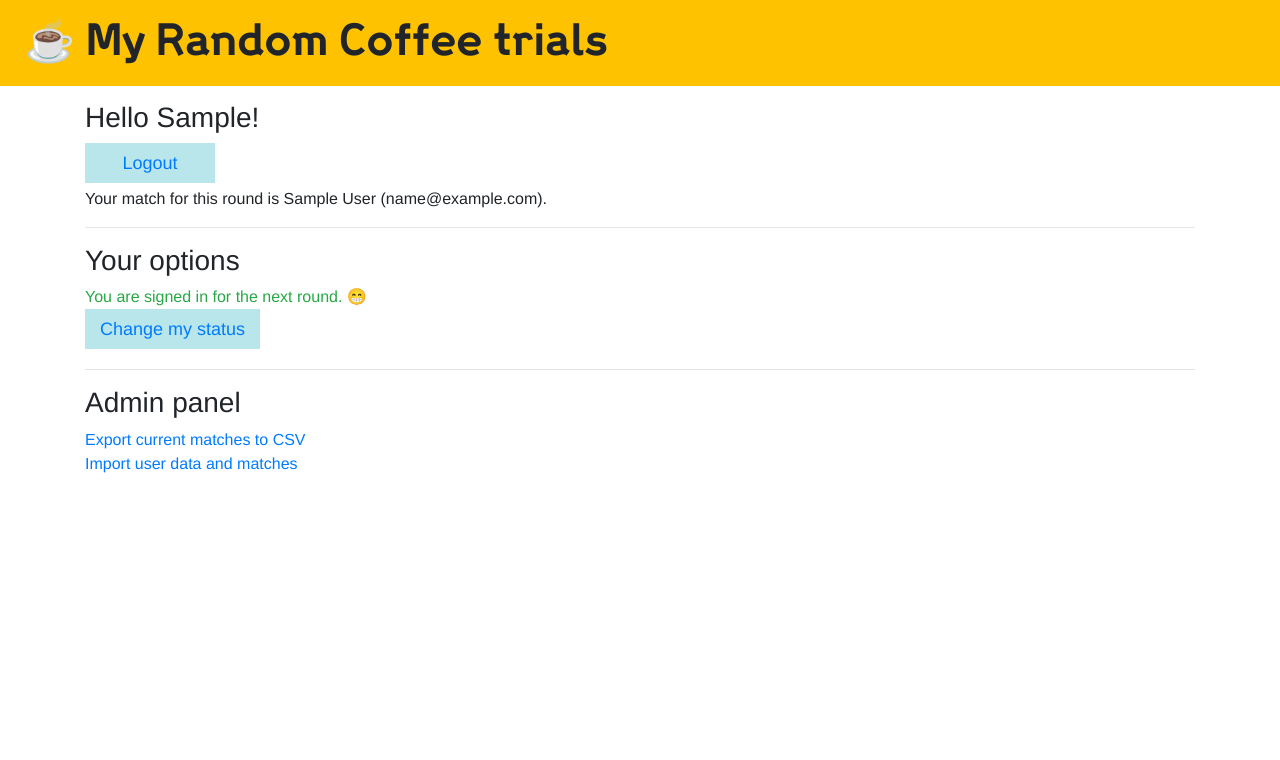
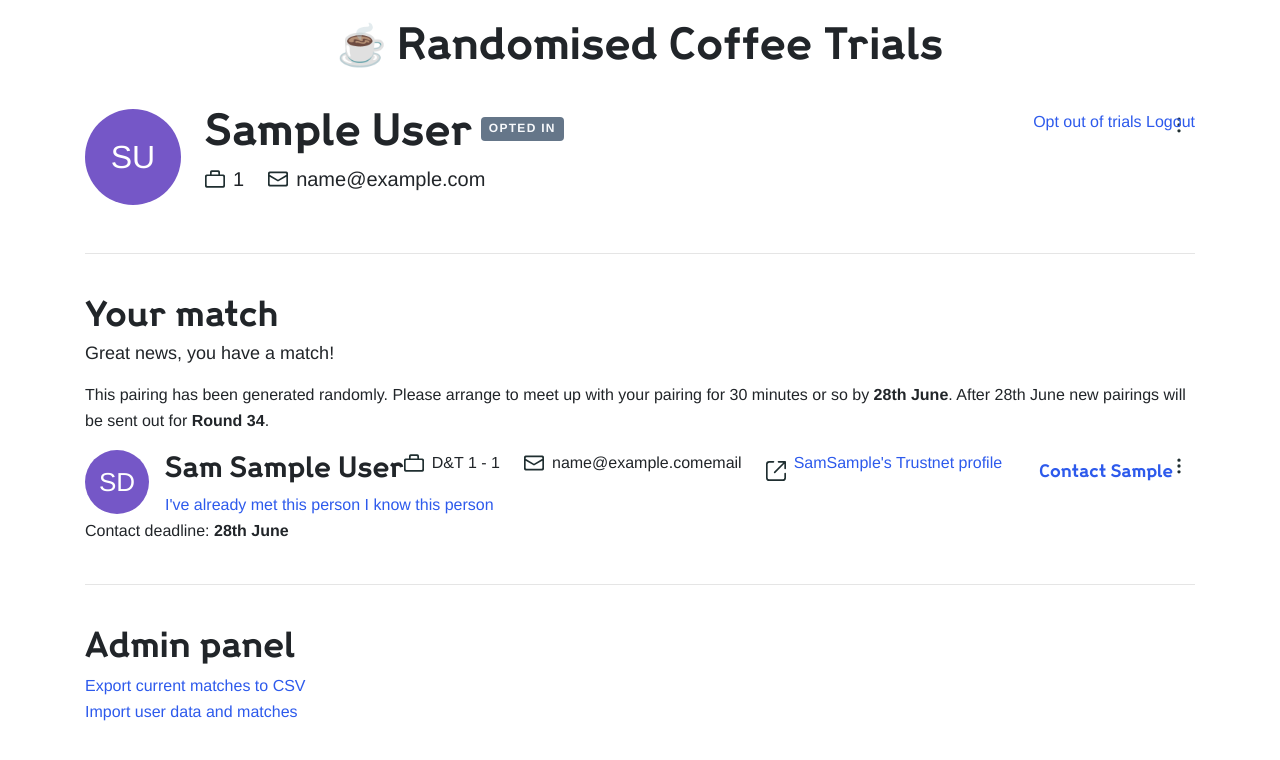
Before and after one commit to wellcometrust/coffeetrial, a Flask app: template api/templates/user/index.html in a window 1280 px wide. Shown: the top 760 px of the page. Run offline with Flask 2, Linux system fonts and the light colour scheme; the template is opened without the code that fills it: values that come from a table or form of the project are taken from there, others are empty; tables that the repository leaves empty hold one stand-in row (values such as "Sample post"); parts of the project's set-up code (start-up, migrations or seed data) failed here and were passed over; some libraries are stand-ins or nearby versions.

Commit message:
Added styling and markup to match design

```diff
--- a/api/static/css/styles.css
+++ b/api/static/css/styles.css
@@ -1,72 +1,3 @@
-.button-like {
-  font-size: 1.125rem;
-  margin-bottom: 8px;
-  margin-bottom: 0.5rem;
-  clear: none;
-  display: block;
-  box-sizing: border-box;
-  width: 100%;
-  margin: 0 12.5px 10px 0;
-  margin: 0 0.78125rem 0.625rem 0;
-  clear: both;
-  line-height: 22px;
-  padding-top: 9px;
-  padding-bottom: 9px;
-  height: auto;
-  float: none;
-  background-color: #B9E6EB;
-  background-image: linear-gradient(#B9E6EB 0%, #B9E6EB 50%, #62C0CE 50%, #62C0CE 100%);
-  background-size: 100% 200%;
-  background-position: 0 0;
-  transition: background-position 350ms;
-  max-width: 400px;
-  max-width: 25rem;
-  -webkit-box-sizing: content-box;
-  -moz-box-sizing: content-box;
-  box-sizing: content-box;
-  -webkit-box-shadow: none !important;
-  -moz-box-shadow: none !important;
-  box-shadow: none !important;
-  margin: 0 8px 4px 0;
-  margin: 0 0.5rem 0.25rem 0;
-  padding: 9px 15px;
-  padding: 0.5625rem 0.9375rem;
-  -moz-appearance: none;
-  -webkit-appearance: none;
-  appearance: none;
-  border: none;
-  display: inline-block;
-  height: 22px;
-  line-height: 22px;
-  min-width: auto;
-  overflow: visible;
-  text-align: center;
-  text-decoration: none;
-  text-shadow: none;
-  transition: background 350ms;
-  width: auto;
-  min-width: 100px;
-}
-.button-like:hover, .button-like:focus {
-  background-position: 0 100%;
-  color: #1F2E30;
-  font-size: 1.125rem;
-}
-.button-like a {
-  color: black;
-  text-underline: none;
-  text-decoration: none;
-}
-.label {
-  font-weight: bold;
-}
-.header {
-    width: 100%;
-    background-color: #fec200;
-    padding:15px 25px;
-    margin-bottom: 15px;
-}
-
 @font-face {
   font-family: 'Wellcome-Bold';
   src: url('fonts/wellcome-bold-webfont.woff2') format('woff2'),
@@ -74,11 +5,266 @@
   font-weight: bold;
   font-style: normal;
 }
+
 body {
-  font-family: "Helvetica Neue";
+  font-family: "Helvetica Neue", Helvetica, Arial, sans-serif;
+  line-height: 1.63;
   width: 100%;
 }
 
-h1 {
-  font-family: 'Wellcome-Bold';
+a {
+  color: #2d5aec;
 }
+
+.h1,
+.h2,
+.h3,
+.btn{
+  font-family: 'Wellcome-Bold', Helvetica, Arial, sans-serif;
+}
+
+.h1 {
+  font-size: 26px;
+  line-height: 32px;
+}
+
+.h2 {
+  font-size: 22px;
+  line-height: 28px;
+}
+
+.h3 {
+  font-size: 18px;
+  line-height: 24px;
+}
+
+hr {
+  margin: 2rem 0;
+}
+
+@media screen and (min-width: 601px) {
+  .h1 {
+    font-size: 40px;
+    line-height: 56px;
+  }
+
+  .h2 {
+    font-size: 32px;
+    line-height: 40px;
+  }
+
+  .h3 {
+    font-size: 26px;
+    line-height: 32px;
+  }
+
+  hr {
+    margin: 2.5rem 0;
+  }
+}
+
+.label {
+  font-weight: bold;
+}
+
+.header {
+  margin-bottom: 15px;
+  padding: 15px 25px;
+}
+
+@media screen and (min-width: 601px) {
+  .header {
+    text-align: center;
+  }
+}
+
+@media screen and (max-width: 500px) {
+  .site-logo__icon::after {
+    content: " RCT"
+  }
+
+  .site-logo__text {
+    display: none;
+  }
+}
+
+.profile {
+  position: relative;
+}
+
+.profile--user {
+  min-height: 6.5rem;
+}
+
+@media screen and (min-width: 601px) {
+  .profile {
+    align-content: flex-start;
+    align-items: center;
+    display: flex;
+    flex-flow: row wrap;
+    padding-left: 4.5rem;
+  }
+
+  .profile--user {
+    padding-left: 6rem;
+  }
+}
+
+@media screen and (min-width: 992px) {
+  .profile {
+    padding-left: 5rem;
+  }
+
+  .profile--user {
+    padding-left: 7.5rem;
+  }
+}
+
+.profile__options {
+  position: absolute;
+  right: 0;
+  top: 0;
+}
+
+.user__header {
+  align-items: center;
+  display: flex;
+  flex-basis: 100%;
+  margin-bottom: 0.75rem;
+}
+
+.user__name {
+  font-size: 22px;
+  margin: 0 0.5rem 0 0;
+}
+
+@media screen and (min-width: 768px) {
+  .user__name {
+    font-size: 2.5rem;
+  }
+}
+
+.profile__avatar {
+  align-items: center;
+  background: #7557c7;
+  border-radius: 50rem;
+  color: #fff;
+  display: flex;
+  font-size: 1rem;
+  height: 3.5em;
+  justify-content: center;
+  margin-bottom: 1rem;
+  text-transform: uppercase;
+  width: 3.5em;
+}
+
+.profile--user__avatar {
+  font-size: 1.375em;
+  height: 5rem;
+  width: 5rem;
+}
+
+@media screen and (min-width: 601px) {
+  .profile__avatar {
+    left: 0;
+    position: absolute;
+    top: 0;
+  }
+
+@media screen and (min-width: 992px) {
+  .profile__avatar {
+    font-size: 26px;
+    height: 4rem;
+    width: 4rem;
+  }
+
+  .profile--user__avatar {
+    font-size: 2rem;
+    height: 6rem;
+    width: 6rem;
+  }
+}
+
+.user__status {
+  background: #657689;
+  border-radius: 0.25rem;
+  color: #f7f9fc;
+  display: inline-flex;
+  font-size: 0.75rem;
+  font-weight: bold;
+  letter-spacing: 1.3px;
+  margin-bottom: 0;
+  padding: 0.125rem 0.5rem;
+  text-transform: uppercase;
+}
+
+.user__email,
+.user__job-details {
+  font-size: 1.125rem;
+  line-height: 1.8;
+  margin: 0;
+}
+
+.icon-link {
+  background: 0 50% no-repeat;
+  background-size: 20px auto;
+  display: block;
+  margin-right: 24px;
+  padding-left: 28px;
+}
+
+.user__email,
+.match__email {
+  background-image: url("../img/mail.svg");
+}
+
+.user__job-details,
+.match__job-details {
+  background-image: url("../img/job.svg");
+}
+
+.link--external {
+  background-image: url("../img/open-external.svg");
+}
+
+@media screen and (min-width: 601px) {
+  .profile__details {
+    display: flex;
+    flex-flow: row wrap;
+  }
+}
+
+@media screen and (min-width: 768px) {
+  .user__email,
+  .user__job-details {
+    font-size: 1.25rem;
+  }
+}
+
+
+.match {}
+
+.match__status {
+  font-size: 1.125rem;
+  line-height: 1.333;
+}
+
+.btn-icon {
+  background: 50% 50% no-repeat;
+  background-size: 20px auto;
+  border: none;
+  height: 2rem;
+  width: 2rem;
+}
+
+.btn-icon .btn__text {
+  display: none;
+}
+
+.btn-icon--options {
+  background-image: url("../img/onyx.svg");
+  position: absolute;
+  right: 0;
+  top: 0;
+  transform: rotate(90deg);
+}
--- a/api/templates/base.html
+++ b/api/templates/base.html
@@ -2,8 +2,7 @@
 <html lang="en">
 <head>
     <meta charset="UTF-8">
-    <meta name="viewport" content="width=860, initial-scale=1.0">
-    <meta http-equiv="X-UA-Compatible" content="ie=edge">
+    <meta name="viewport" content="width=device-width, initial-scale=1, user-scalable = yes">
     <title>RCT App - {% block title %}Coffee for everyone!{% endblock %}</title>
 
     <link rel="stylesheet" href="{{ url_for('static', filename='css/bootstrap-grid.min.css') }}">
@@ -13,8 +12,9 @@
 </head>
 <body>
     <div class="header">
-        <h1 class="site-logo">
-            <div>☕ My Random Coffee trials</div>
+        <h1 class="site-logo h1">
+            <span class="site-logo__icon">☕</span>
+            <span class="site-logo__text">Randomised Coffee Trials</span>
         </h1>
     </div>
     <div class="container">
--- a/api/templates/user/index.html
+++ b/api/templates/user/index.html
@@ -2,32 +2,73 @@
 
 {% block content %}
     {% if user %}
-        <h3>Hello {{ user.firstname }}!</h3>
+        <section class="section user">
+            <div class="profile profile--user">
+                {% if user.avatar %}
+                    <figure class="profile__avatar profile--user__avatar">
+                        <img src="" alt="" class="profile__avatar-image">
+                    </figure>
+                {% else %}
+                    <div class="profile__avatar profile--user__avatar" role="presentation">
+                        <span class="profile__avatar-initials">{{ user.firstname[0:1] }}{{ user.lastname[0:1] }}</span>
+                    </div>
+                {% endif %}
+                <div class="user__header">
+                    <h2 class="user__name h2">{{ user.firstname }} {{ user.lastname }}</h2>
+                    <p class="user__status">
+                        {% if not user.active %}
+                        Opted out
+                        {% else %}
+                        Opted in
+                        {% endif %}
+                    </p>
+                </div>
+                <p class="user__job-details icon-link">{{ user.department_id }}</p>
+                <p class="user__email icon-link">{{ user.email }}</p>
+
+                <button class="btn-icon btn-icon--options"><span class="btn__text">User options</span></button>
+                <div class="user__options profile__options">
+                    <a href="{{ url_for('user.toggle_optin') }}" class="button-like">
+                        {% if user.active %}Opt out of trials{% else %}Opt in to trials{% endif %}
+                    </a>
                     <a href="{{ url_for('auth.logout') }}" class="button-like">Logout</a>
-        <div class="dashboard">
-            <div class="dashboard__current_match">
-                {% if m_user %}
-                    Your match for this round is {{ m_user.firstname }} {{ m_user.lastname }} ({{ m_user.email }}).
-                {% else %}
-                    Unfortunately we don't have a match for you this round. :'(
-                {% endif %}
                 </div>
+            </div>
+        </section>
         <hr>
-            <div class="dashboard__options">
-                <h3>Your options</h3>
-                <div class="dashboard__active {% if user.active %}text-success{% else %}text-warning{% endif %}">
-                    <!-- TODO: Use a toggle button -->
-                    {% if not user.active %}
-                        Your are currently not signed in for the next round. 😴
-                    {% else %}
-                        You are signed in for the next round. 😁
-                    {% endif %}
+        <section class="section match">
+            {# if m_user #}
+                <h3 class="match__heading h2">Your match</h3>
+                <p class="match__status">Great news, you have a match!</p>
+                <p>This pairing has been generated randomly. Please arrange to meet up with your pairing for 30 minutes or so by <strong>28th June</strong>. After 28th June new pairings will be sent out for <strong>Round 34</strong>.</p>
+                <div class="profile profile--match">
+                    <div class="profile__avatar" role="presentation">
+                        <span class="profile__avatar-initials">SD</span>
                     </div>
-                <a href="{{ url_for('user.toggle_optin') }}" class="button-like">Change my status</a>
+                    <p class="match__name h3">Sam {{ m_user.firstname }} {{ m_user.lastname }}</p>
+                    <div class="profile__details">
+                        <p class="match__job-details icon-link">D&T {{ m_user.department_id }} - {{ m_user.department_id }}</p>
+                        <p class="match__email icon-link">{{ m_user.email }}email</p>
+                        <a href="#" class="link--external icon-link">Sam{{ m_user.firstname }}'s Trustnet profile</a>
                     </div>
+                    <a href="mailto:{{ m_user.email }}" class="btn">Contact {{ m_user.firstname }}</a>
+
+                    <button class="btn-icon btn-icon--options"><span class="btn__text">Match options</span></button>
+                    <div class="match__options options">
+                        <a href="#" class="button-like">I've already met this person</a>
+                        <a href="#" class="button-like">I know this person</a>
+                    </div>
+                </div>
+                <p>Contact deadline: <strong>28th June</strong></p>
+            {# else %}
+                <p class="match__status">Unfortunately we don't have a match for you this round.</p>
+                <p>Matches will appear here</p>
+            {% endif #}
+        </section>
         {% if user.is_admin %}
             <hr>
-            <h3>Admin panel</h3>
+            <section>
+                <h3 class="h2">Admin panel</h3>
                 <div class="dashboard__admin">
                     <div>
                         <a href="{{ url_for('matches.export_to_csv') }}">Export current matches to CSV</a>
@@ -36,7 +77,7 @@
                         <a href="{{ url_for('matches.import_csv') }}">Import user data and matches</a>
                     </div>
                 </div>
+            </section>
         {% endif %}
-        </div>
     {% endif %}
 {% endblock %}
--- a/docker-compose.yaml
+++ b/docker-compose.yaml
@@ -13,7 +13,7 @@ services:
 
   api:
     build:
-      context: api
+      context: ./
       dockerfile: Dockerfile
     volumes:
       - ./api:/rct
```
Also changed, not shown: api/static/img/download.svg (added), api/static/img/job.svg (added), api/static/img/mail.svg (added), api/static/img/onyx.svg (added), api/static/img/open-external.svg (added), 3 other files. Lines whose indentation alone changed are shown as unchanged.
